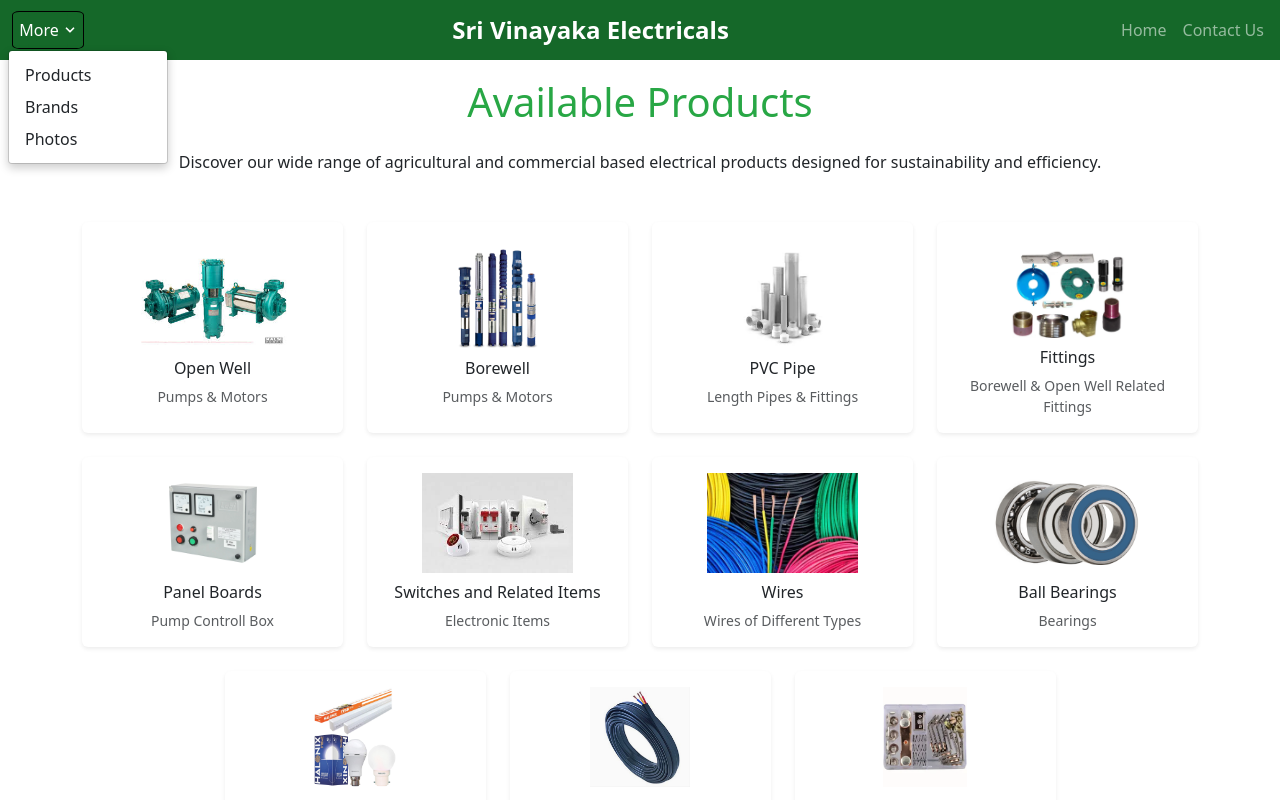
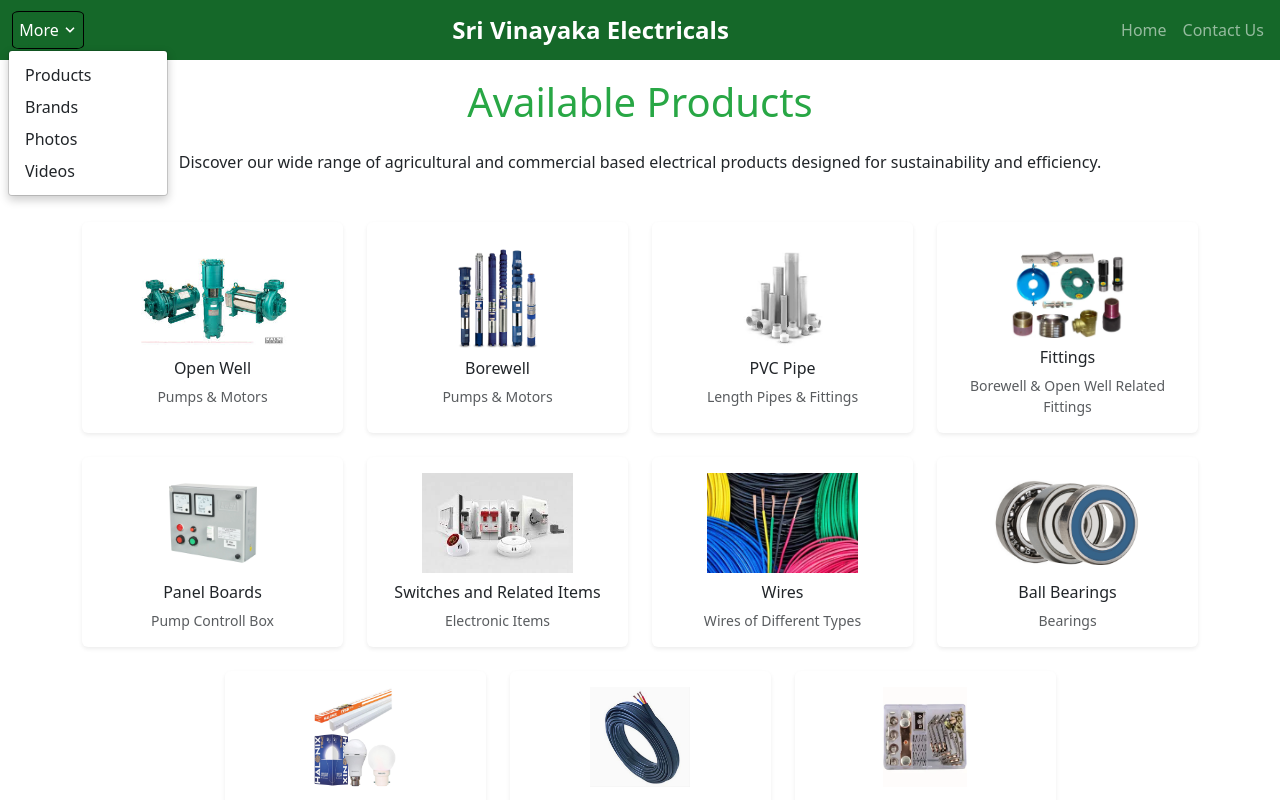
Before and after one commit to manishsalian2004/WEBSITE-off-, a React (Vite) app in the folder client/: page /Products in a window 1280 px wide. Both pictures are taken after a click on the button "More". Shown: the top 800 px of the page. Built offline with nearby package versions, Linux system fonts and the light colour scheme.

Commit message:
Update Products.jsx

```diff
--- a/client/src/components/Products.jsx
+++ b/client/src/components/Products.jsx
@@ -127,6 +127,7 @@ function Products() {
                 <a className="dropdown-item" href="/Products" onClick={() => setDropdownOpen(false)}>Products</a>
                 <a className="dropdown-item" href="/Brands" onClick={() => setDropdownOpen(false)}>Brands</a>
                 <a className="dropdown-item" href="/Images" onClick={() => setDropdownOpen(false)}>Photos</a>
+                <a className="dropdown-item" href="/Video" onClick={() => setDropdownOpen(false)}>Videos</a>
                 {isMobile && (
                   <>
                     <div className="dropdown-divider"></div>
```
